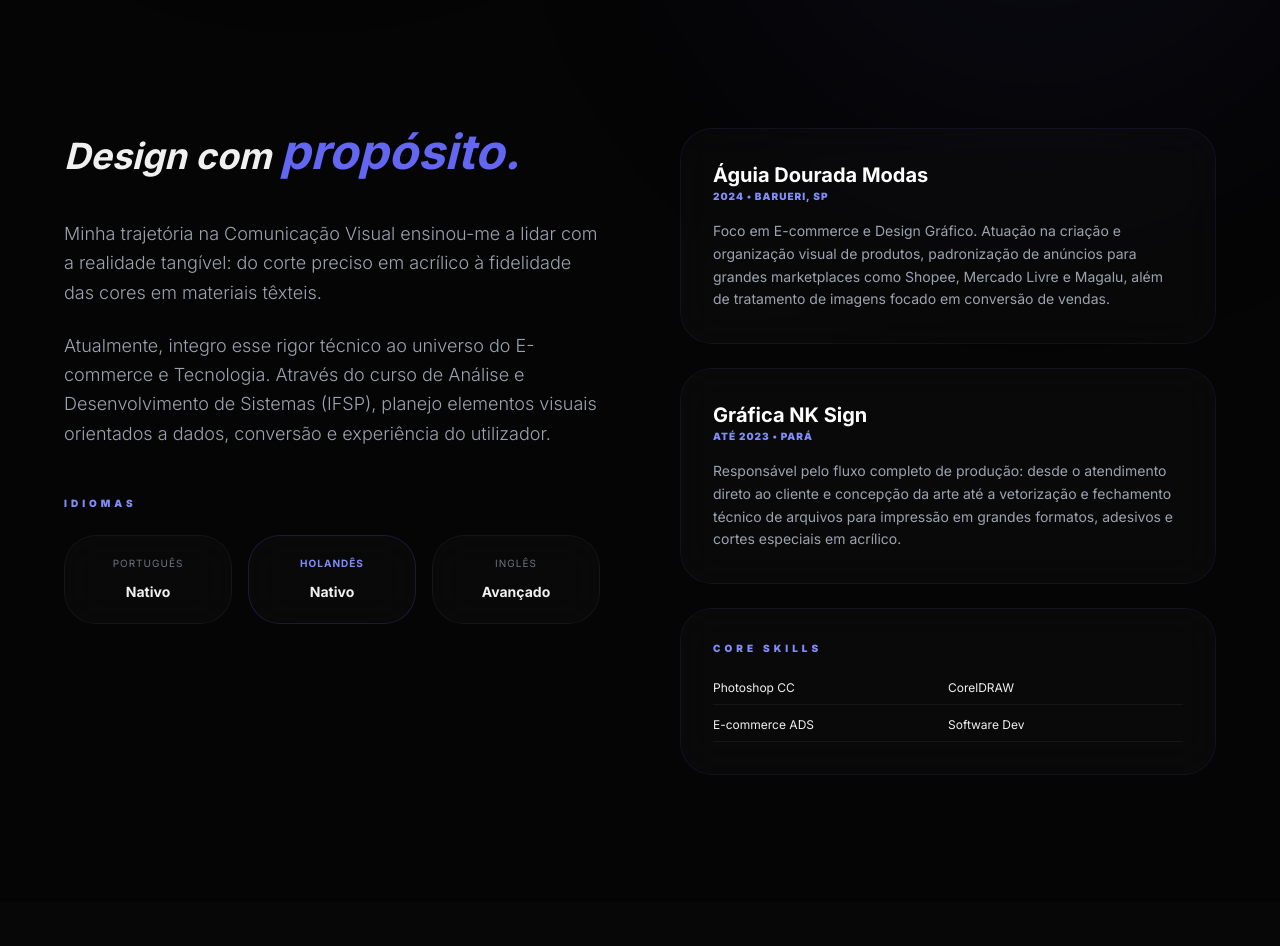
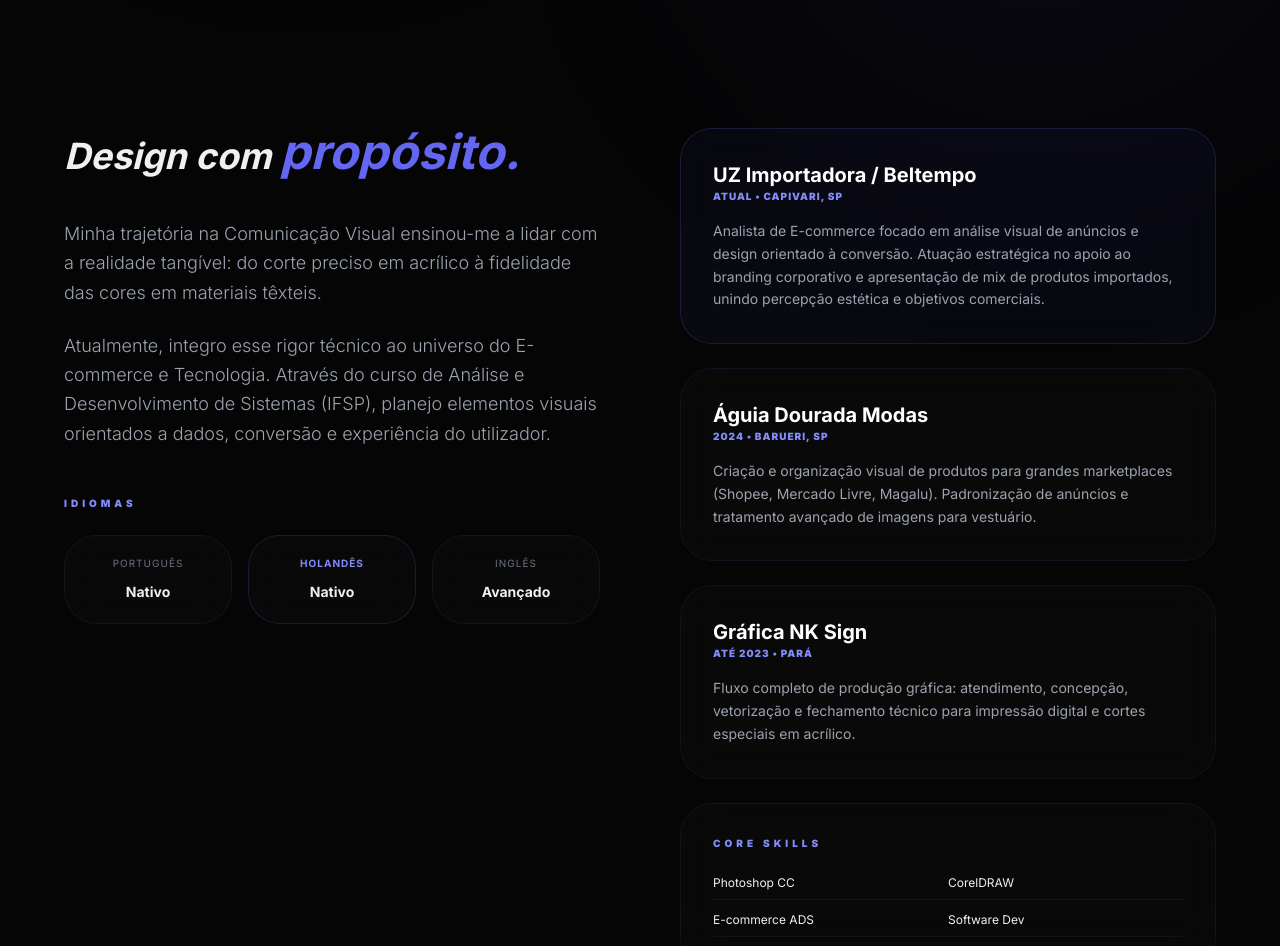
Before and after one commit to joeyfellipe/Meu-Site, a plain HTML site: page index.html in a window 1280 px wide. Shown: the part 800-1746 px from the top of the page. Drawn offline with nearby package versions, Linux system fonts and the light colour scheme.

Commit message:
Update index.html

```diff
--- a/index.html
+++ b/index.html
@@ -248,6 +248,19 @@
             </div>
 
             <div class="reveal space-y-6">
+                <!-- UZ Importadora -->
+                <div class="glass-card p-8 border-indigo-500/20 hover:border-indigo-500/40 bg-indigo-500/5">
+                    <div class="flex justify-between items-start mb-4">
+                        <div>
+                            <h3 class="text-xl font-bold text-white">UZ Importadora / Beltempo</h3>
+                            <p class="text-indigo-400 text-[10px] font-black uppercase tracking-widest">Atual • Capivari, SP</p>
+                        </div>
+                    </div>
+                    <p class="text-gray-400 text-sm leading-relaxed">
+                        Analista de E-commerce focado em análise visual de anúncios e design orientado à conversão. Atuação estratégica no apoio ao branding corporativo e apresentação de mix de produtos importados, unindo percepção estética e objetivos comerciais.
+                    </p>
+                </div>
+
                 <!-- Águia Dourada -->
                 <div class="glass-card p-8 border-indigo-500/10 hover:border-indigo-500/30">
                     <div class="flex justify-between items-start mb-4">
@@ -257,7 +270,7 @@
                         </div>
                     </div>
                     <p class="text-gray-400 text-sm leading-relaxed">
-                        Foco em E-commerce e Design Gráfico. Atuação na criação e organização visual de produtos, padronização de anúncios para grandes marketplaces como Shopee, Mercado Livre e Magalu, além de tratamento de imagens focado em conversão de vendas.
+                        Criação e organização visual de produtos para grandes marketplaces (Shopee, Mercado Livre, Magalu). Padronização de anúncios e tratamento avançado de imagens para vestuário.
                     </p>
                 </div>
 
@@ -270,7 +283,7 @@
                         </div>
                     </div>
                     <p class="text-gray-400 text-sm leading-relaxed">
-                        Responsável pelo fluxo completo de produção: desde o atendimento direto ao cliente e concepção da arte até a vetorização e fechamento técnico de arquivos para impressão em grandes formatos, adesivos e cortes especiais em acrílico.
+                        Fluxo completo de produção gráfica: atendimento, concepção, vetorização e fechamento técnico para impressão digital e cortes especiais em acrílico.
                     </p>
                 </div>
 
```
